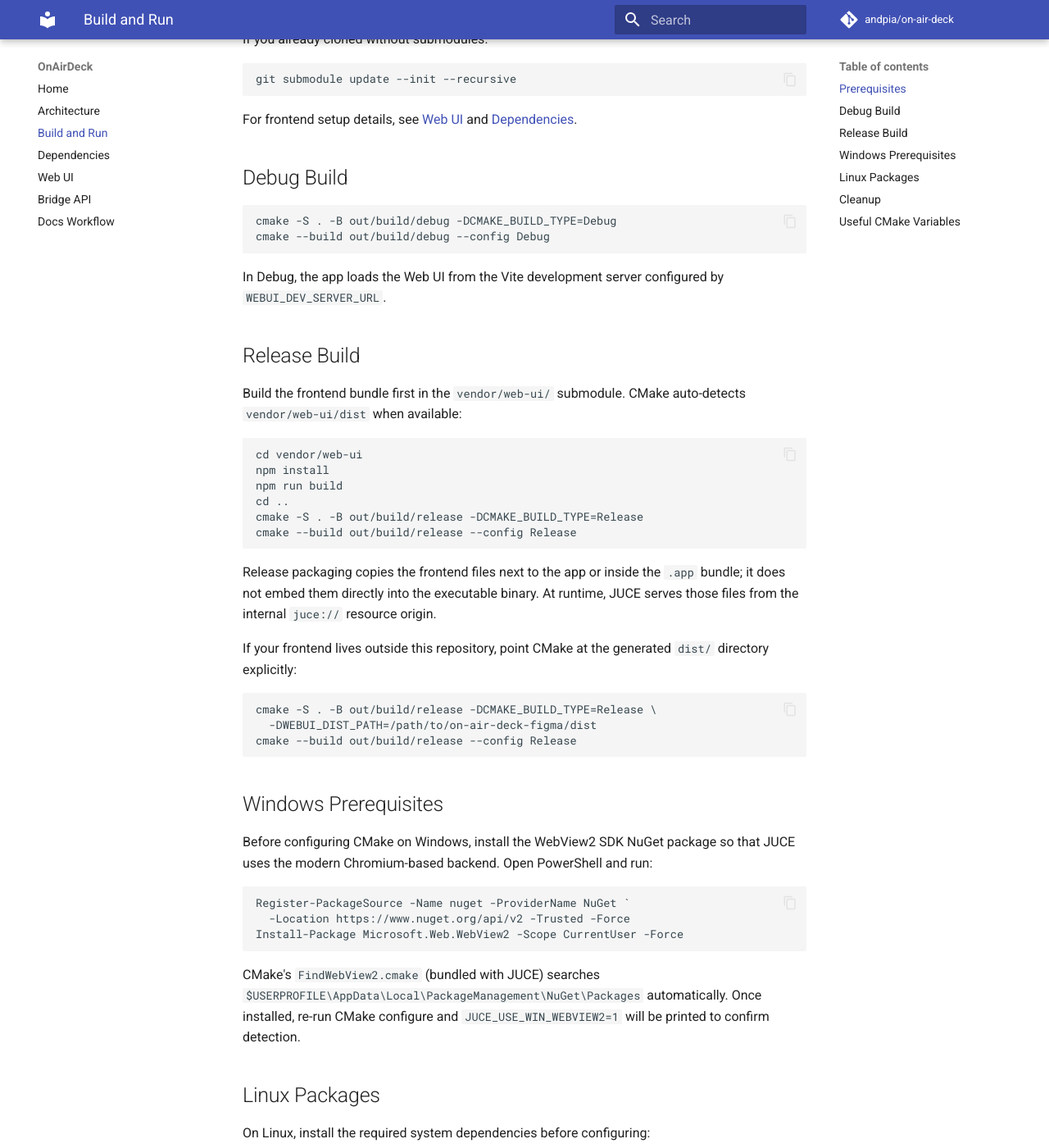
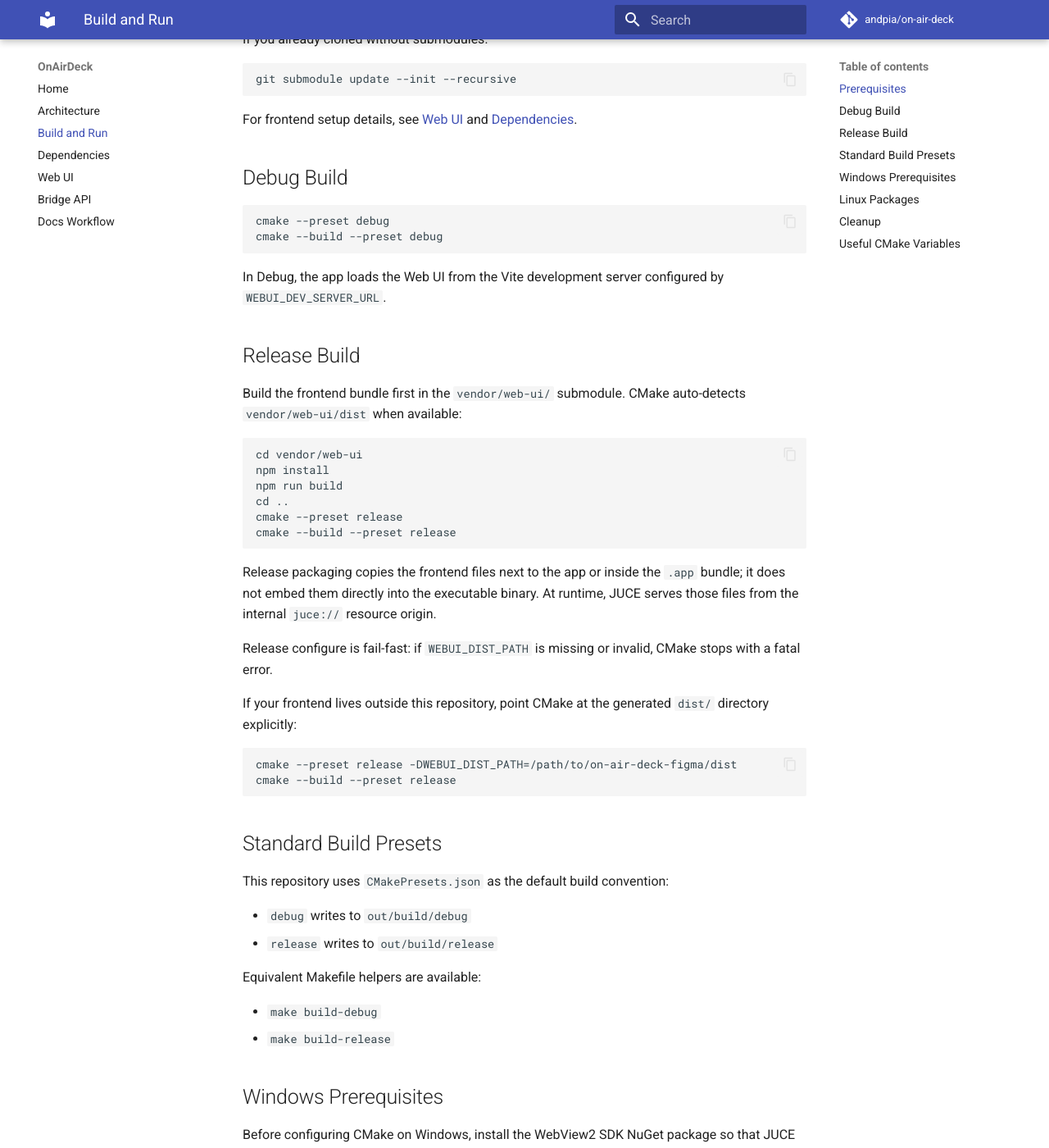
Before and after one commit to andpia/on-air-deck, an MkDocs documentation site: the page built from docs/build-and-run.md, in a window 1280 px wide and 1400 px high, scrolled down 683 px. Shown: the whole window at 82% size. Built offline with MkDocs 1.6.1 and Material for MkDocs 9.7.7, drawn with Linux system fonts in a browser that asks for light colours; comment, search, counter and statistics services are not loaded.

Commit message:
Standardize build flow with CMake presets

````diff
--- a/docs/build-and-run.md
+++ b/docs/build-and-run.md
@@ -28,8 +28,8 @@ For frontend setup details, see [Web UI](web-ui.md) and [Dependencies](dependenc
 ## Debug Build
 
 ```bash
-cmake -S . -B out/build/debug -DCMAKE_BUILD_TYPE=Debug
-cmake --build out/build/debug --config Debug
+cmake --preset debug
+cmake --build --preset debug
 ```
 
 In Debug, the app loads the Web UI from the Vite development server configured by `WEBUI_DEV_SERVER_URL`.
@@ -43,19 +43,32 @@ cd vendor/web-ui
 npm install
 npm run build
 cd ..
-cmake -S . -B out/build/release -DCMAKE_BUILD_TYPE=Release
-cmake --build out/build/release --config Release
+cmake --preset release
+cmake --build --preset release
 ```
 
 Release packaging copies the frontend files next to the app or inside the `.app` bundle; it does not embed them directly into the executable binary. At runtime, JUCE serves those files from the internal `juce://` resource origin.
 
+Release configure is fail-fast: if `WEBUI_DIST_PATH` is missing or invalid, CMake stops with a fatal error.
+
 If your frontend lives outside this repository, point CMake at the generated `dist/` directory explicitly:
 
 ```bash
-cmake -S . -B out/build/release -DCMAKE_BUILD_TYPE=Release \
-  -DWEBUI_DIST_PATH=/path/to/on-air-deck-figma/dist
-cmake --build out/build/release --config Release
+cmake --preset release -DWEBUI_DIST_PATH=/path/to/on-air-deck-figma/dist
+cmake --build --preset release
 ```
+
+## Standard Build Presets
+
+This repository uses `CMakePresets.json` as the default build convention:
+
+- `debug` writes to `out/build/debug`
+- `release` writes to `out/build/release`
+
+Equivalent Makefile helpers are available:
+
+- `make build-debug`
+- `make build-release`
 
 ## Windows Prerequisites
 
````
Also changed, not shown: CMakeLists.txt (+23 -0 lines), CMakePresets.json (added, +40 -0 lines), README.md (+35 -12 lines), docs/index.md (+2 -2 lines), docs/web-ui.md (+1 -2 lines), 4 other files.
